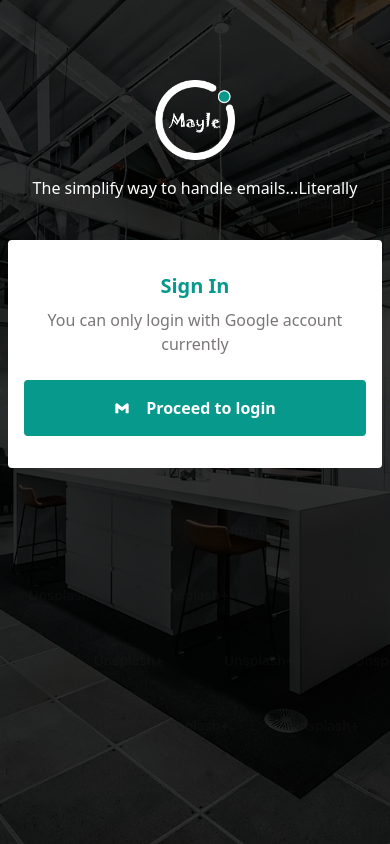
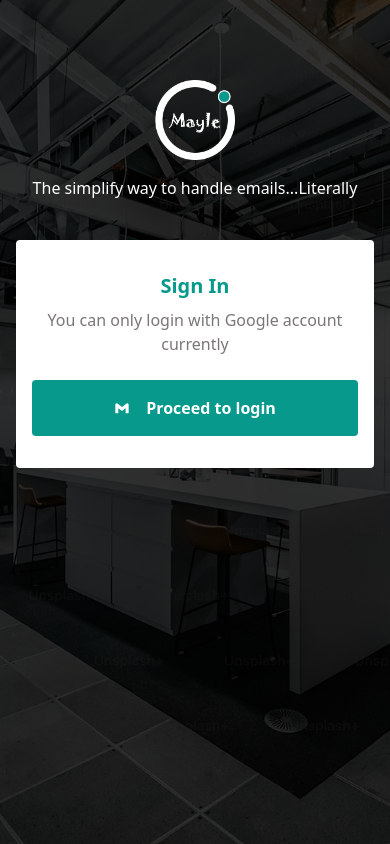
Before and after one commit to KodenOps/mayle, a Next.js app: page / in a window 390 px wide. Built offline with nearby package versions, Linux system fonts and the light colour scheme.

Commit message:
updated the login box size

```diff
--- a/src/app/page.tsx
+++ b/src/app/page.tsx
@@ -25,7 +25,7 @@
 						The simplify way to handle emails...Literally
 					</p>
 				</div>
-				<div className='loginForm py-8 md:px-20 px-4 bg-white rounded-sm mt-10 md:mx-0 mx-2'>
+				<div className='loginForm py-8 md:px-20 px-4 bg-white rounded-sm mt-10 md:mx-0 mx-4'>
 					<div>
 						<h3 className='md:text-2xl text-xl font-semibold capitalize text-center text-[#07998C]'>
 							Sign In
```
